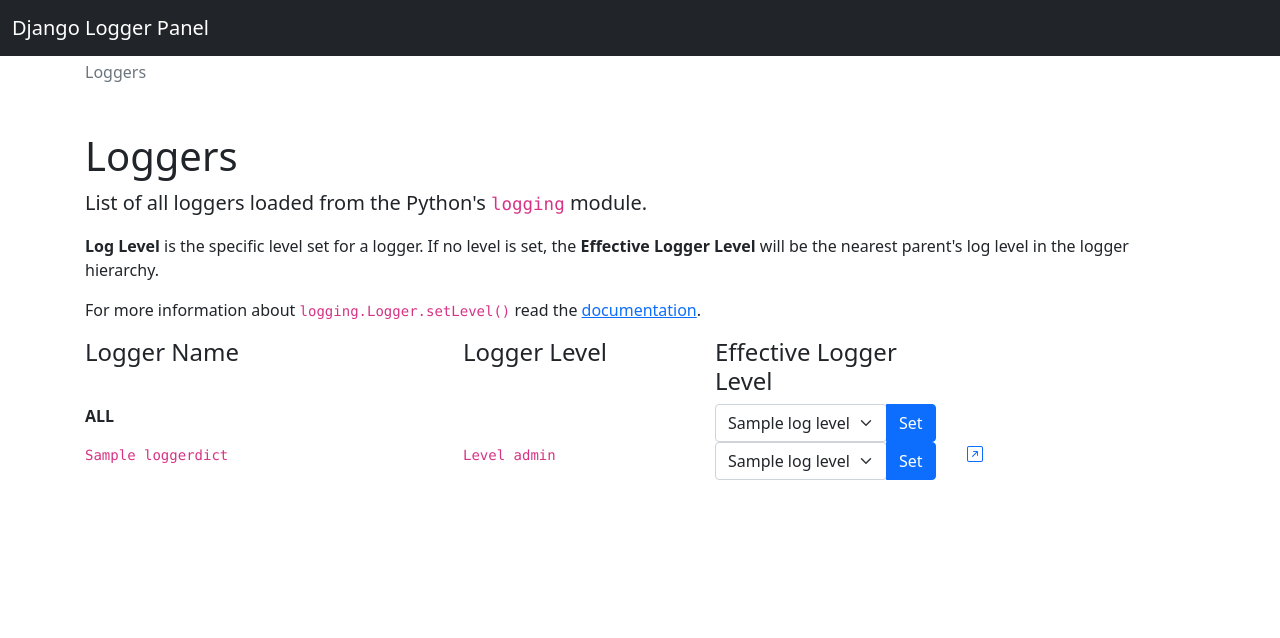
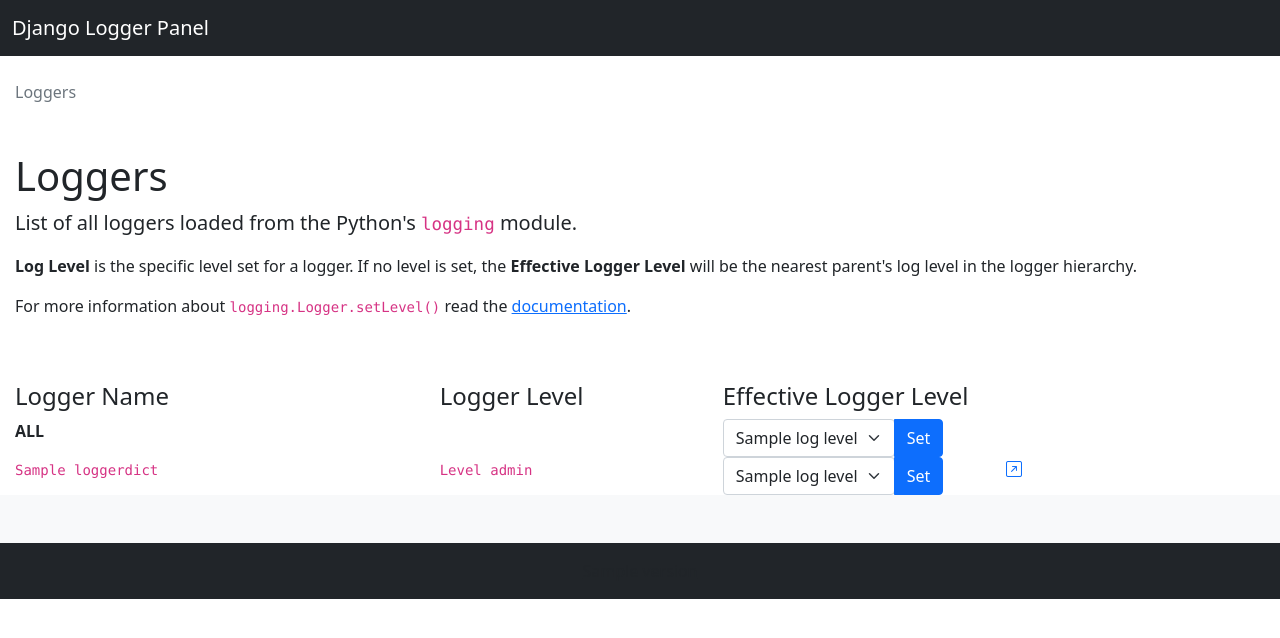
Before and after one commit to jonathadv/django-logger-panel, a Django app: template django_logger_panel/templates/loggerpanel/loggers.html in a window 1280 px wide. Shown: the top 638 px of the page. Run offline with Django 3.2, Linux system fonts and the light colour scheme; the template is opened without the code that fills it: most values are stand-ins (such as "Sample title", 1, 10 or a date in 2020).

Commit message:
Improves layout

```diff
--- a/django_logger_panel/static/loggerpanel/css/default.css
+++ b/django_logger_panel/static/loggerpanel/css/default.css
@@ -1,3 +1,4 @@
 main > .container {
-  padding: 60px 15px 0;
+  padding: 80px 15px 0;
+  max-width: 1320px;
 }
--- a/django_logger_panel/templates/loggerpanel/base.html
+++ b/django_logger_panel/templates/loggerpanel/base.html
@@ -41,4 +41,10 @@
 
   </body>
   {% endblock %}
+
+  <footer class="bg-light text-center text-lg-start pt-5">
+    <div class="text-center bg-dark p-3">
+      <a class="text-dark" href="https://mdbootstrap.com/">{{version}}</a>
+    </div>
+  </footer>
 </html>
--- a/django_logger_panel/templates/loggerpanel/detail.html
+++ b/django_logger_panel/templates/loggerpanel/detail.html
@@ -28,8 +28,8 @@
            </li>
            <li class="list-group-item">
                <span class="fw-bold">Parent: </span>
-               {% if logger.parent.name == 'root' %}
-               <code>{{ logger.parent.name }}</code>
+               {% if logger.name == 'root' %}
+               <code>N/A</code>
                {% else %}
                <a href="{{base_url}}{{logger.parent.name}}">{{ logger.parent.name}}</a>
                {% endif %}
--- a/django_logger_panel/templates/loggerpanel/loggers.html
+++ b/django_logger_panel/templates/loggerpanel/loggers.html
@@ -5,11 +5,11 @@
 {% if loggerdict %}
     <main class="flex-shrink-0">
       <div class="container">
-      <nav aria-label="breadcrumb">
-        <ol class="breadcrumb">
-          <li class="breadcrumb-item active" aria-current="page">Loggers</li>
-        </ol>
-      </nav>
+        <nav aria-label="breadcrumb">
+          <ol class="breadcrumb">
+            <li class="breadcrumb-item active" aria-current="page">Loggers</li>
+          </ol>
+        </nav>
         <h1 class="mt-5">Loggers</h1>
         <p class="lead">List of all loggers loaded from the Python's <code class="small">logging</code> module.</p>
         <p><span class="fw-bold">Log Level</span> is the specific level set for a logger.
@@ -17,6 +17,7 @@
           will be the nearest parent's log level in the logger hierarchy.</p>
         <p>For more information about <code class="small">logging.Logger.setLevel()</code>
           read the <a href="https://docs.python.org/3/library/logging.html#logging.Logger.setLevel">documentation</a>.</p>
+        <div class="pt-5">
           <div class="row">
             <div class="col-4">
               <h4>Logger Name</h4>
@@ -86,6 +87,7 @@
               </div>
             </form>
           {% endfor %}
+        </div>
       </div>
     </main>
 {% else %}
```
